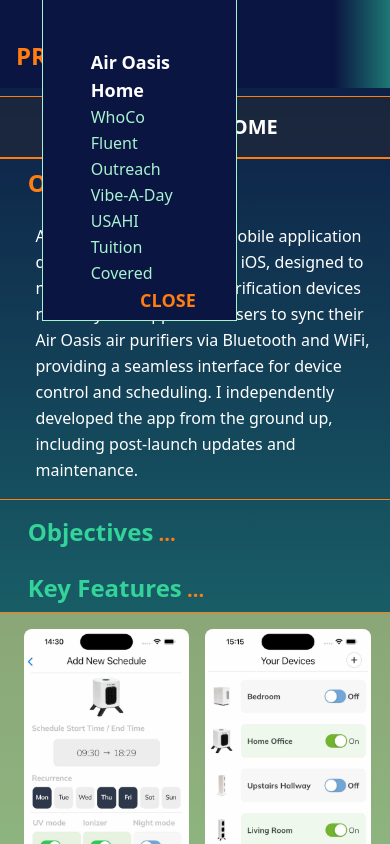
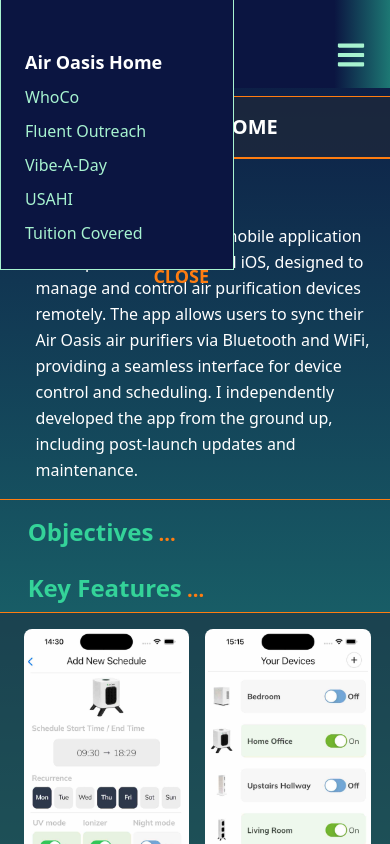
Before and after one commit to MylesPillay/Dev-Portfolio, a Next.js app: page /projects in a window 390 px wide. Both pictures are taken after a click on the button "PROJECTS". Built offline with nearby package versions, Linux system fonts and the light colour scheme.

Commit message:
nav bar and projects menu fixed on Mobile

```diff
--- a/src/app/components/projects/MobileProjectLayout.tsx
+++ b/src/app/components/projects/MobileProjectLayout.tsx
@@ -65,7 +65,7 @@
 								<></>
 							)}
 						</div>
-						<div className='flex flex-grow h-auto bg-yellow-200  w-[100%] overflow-x-hidden  bg-opacity-50  justify-start align-start items-start'>
+						<div className='flex flex-grow h-auto bg-slate-800  w-[100%] overflow-x-hidden  bg-opacity-50  justify-start align-start items-start'>
 							<div className=' flex flex-col justify-center h-auto w-[100%]   items-start overflow-x-scroll'>
 								<div className=''>
 									{selectedIndex === 0 ||
--- a/src/app/components/projects/ProjectHeader.tsx
+++ b/src/app/components/projects/ProjectHeader.tsx
@@ -4,6 +4,9 @@
 import projects from "./ProjectsObject";
 import ImagesFormatSelector from "./ImagesFormatSelector";
 import useDeviceScreenSize from "@/app/hooks/useDeviceScreenSize";
+import Link from "next/link";
+import { usePathname } from "next/navigation";
+import { FaBars, FaXing } from "react-icons/fa";
 
 interface ProjectsHeaderProps {
 	selectedProject: Project;
@@ -26,6 +29,8 @@
 
 	const [width, height] = useDeviceScreenSize();
 
+	const [mobileMenuOpen, setMobileMenuOpen] = useState(false);
+
 	return (
 		<div
 			className=' sticky top-0 flex flex-grow flex-row justify-start items-baseline align-bottom w-full my-0 sm:pl-8 sm:pr-8 pt-10 pb-4 bg-project-title-gradient bg-opacity-100  z-50 '
@@ -37,22 +42,25 @@
 			{/* PROJECTS Button */}
 			<div className='flex flex-col justify-between w-auto '>
 				<button
-					onClick={() => setProjectsMenuOpen(!projectsMenuOpen)}
+					onClick={() => {
+						setProjectsMenuOpen(!projectsMenuOpen);
+						setMobileMenuOpen(false);
+					}}
 					className='lg:pointer-events-none lg:cursor-default'
 					disabled={width >= 1100}>
-					<h1 className='text-2xl font-bold text-left w-auto   ml-4   sm:ml-0 justify-start h-auto align-text-bottom  text-orangeflame '>
+					<h1 className='text-2xl font-bold text-left w-[10vw]   ml-4   sm:ml-0 justify-start h-auto align-text-bottom  text-orangeflame '>
 						PROJECTS
 					</h1>
 				</button>
 				<div className='fixed  top-4 z-50'>
 					{projectsMenuOpen && (
-						<div className=' fixed left-0 inset-0 p-8 h-[38vh] w-[50%] ml-[10.7vw] bg-deepBlueBg z-40 border-emerald-200 border-x border-b'>
-							<div className='flex flex-col items-start p-2 h-[10%]'>
-								<ul className='flex flex-col font-medium w-full pl-2 pt-2'>
+						<div className=' fixed left-0 inset-0 p-6 h-auto max-h-[32vh] max-w-[300px] w-[60%]  bg-deepBlueBg z-40 border-emerald-200 border-x border-b'>
+							<div className='flex flex-col items-start pb-2 h-[10%]'>
+								<ul className='flex pt-6 flex-col font-medium w-full  '>
 									{projects.map((project, index) => (
 										<li
 											key={index}
-											className={`cursor-pointer mb-2text-left md:text-lg text-md ${
+											className={`cursor-pointer mb-2 text-left md:text-lg text-md ${
 												selectedProject.name ===
 												project.name
 													? "text-white font-bold md:text-xl text-lg"
@@ -69,7 +77,7 @@
 									))}
 
 									<li
-										className='cursor-pointer mb-2 text-right text-lg text-orangeflame font-bold
+										className='cursor-pointer  mt-2 text-right text-lg text-orangeflame font-bold
 												 hover:text-white hover:text-opacity-80 '
 										onClick={() =>
 											setProjectsMenuOpen(false)
@@ -89,6 +97,39 @@
 			<h1 className='text-4xl font-bold md:flex sm:flex-grow hidden  justify-start w-full text-left max-w-[90vw] ml-[8vw]  text-white'>
 				{selectedProject.name.toUpperCase()}
 			</h1>
+			<div className='md:hidden fixed top-8 right-4 z-50'>
+				<button
+					onClick={() => {
+						setMobileMenuOpen(!mobileMenuOpen);
+						setProjectsMenuOpen(false);
+					}}
+					className='flex flex-col items-center justify-center text-emerald-200 p-2 rounded-md'>
+					{mobileMenuOpen ? (
+						<FaXing className='z-50' size={30} />
+					) : (
+						<FaBars size={30} />
+					)}
+				</button>
+				{mobileMenuOpen && (
+					<div className='sm:hidden fixed top-0 right-0  p-8 h-auto w-[50%]  bg-deepBlueBg z-40 border-emerald-200 border-l border-b'>
+						<div className='flex flex-col items-start p-2 h-[10%]'>
+							{[
+								{ href: "/contact", label: "CONTACT" },
+								{ href: "/projects", label: "PROJECTS" },
+								{ href: "/", label: "ABOUT ME" }
+							].map((item) => (
+								<Link
+									key={item.href}
+									href={item.href}
+									className='text-orangeflame text-xl text-left font-semibold my-4'
+									onClick={() => setMobileMenuOpen(false)}>
+									{item.label}
+								</Link>
+							))}
+						</div>
+					</div>
+				)}
+			</div>
 
 			{/* Image Format Selector */}
 			<ImagesFormatSelector
--- a/src/app/components/projects/responsive-layout-components/ProjectListAndSkills.tsx
+++ b/src/app/components/projects/responsive-layout-components/ProjectListAndSkills.tsx
@@ -20,7 +20,7 @@
 }: ProjectListAndSkillsProps) => {
 	return (
 		<div
-			className='flex flex-col justify-between min-w-[13.5vw] max-w-[13.5vw] h-full lg:mr-[3vw] lg:mt-[5.5vh] ]'
+			className='flex flex-col justify-between min-w-[13.5vw] max-w-[13.5vw] h-full lg:mr-[3vw] lg:mt-[5vh] ]'
 			onMouseEnter={() => {
 				if (isImageContainerHovered) {
 					setIsImageContainerHovered(false);
--- a/src/app/layout.tsx
+++ b/src/app/layout.tsx
@@ -36,7 +36,7 @@
 						)}
 					</button>
 					{mobileMenuOpen && (
-						<div className='sm:hidden fixed right-0 inset-0 p-8 h-[38vh] w-[50%] ml-[50%] bg-deepBlueBg z-40 border-emerald-200 border-l border-b'>
+						<div className='sm:hidden fixed top-0 right-0  p-8 h-auto w-[50%]  bg-deepBlueBg z-40 border-emerald-200 border-l border-b'>
 							<div className='flex flex-col items-start p-2 h-[10%]'>
 								{[
 									{ href: "/contact", label: "CONTACT" },
```
